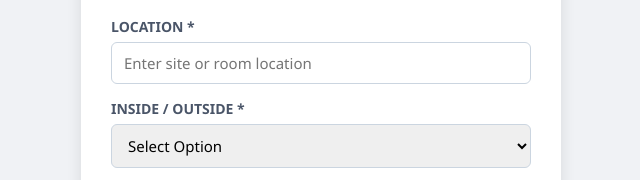
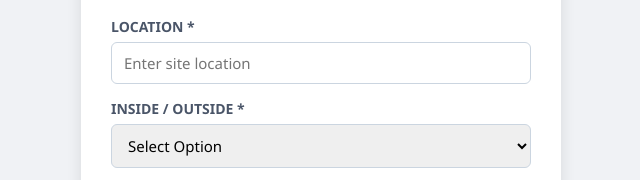
Before and after one commit to dearhappy/MEASUREMENT-COLLECTION, a plain HTML site: page index.html in a window 1280 px wide. Shown: the part 215-395 px from the top of the page, 319-959 px from the left. Drawn offline with Linux system fonts and the light colour scheme.

Commit message:
Update index.html

```diff
--- a/index.html
+++ b/index.html
@@ -109,7 +109,7 @@
 
       <div class="form-group">
         <label for="location">LOCATION *</label>
-        <input type="text" id="location" name="location" placeholder="Enter site or room location" required>
+        <input type="text" id="location" name="location" placeholder="Enter site location" required>
       </div>
 
       <div class="form-group">
```
